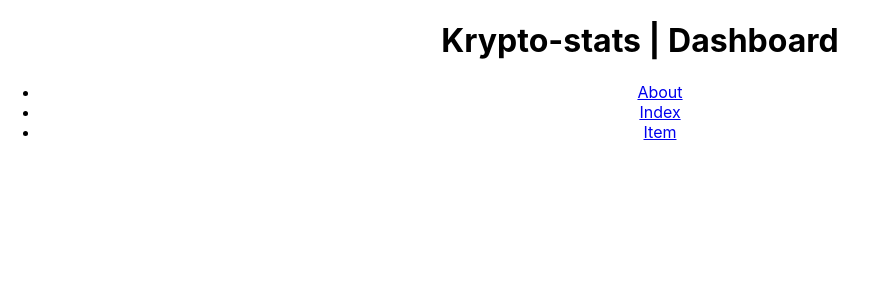
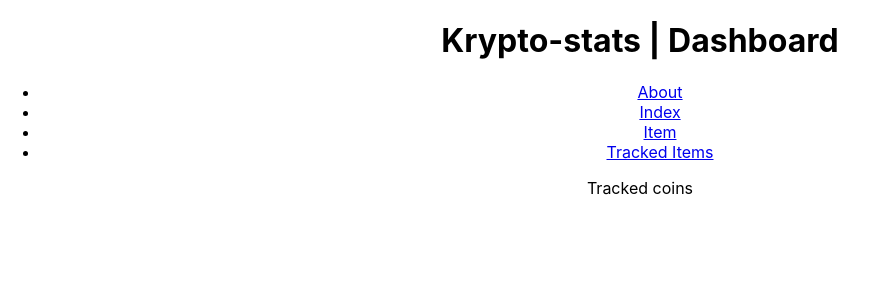
Before and after one commit to CalyCherkaoui/kryptostats-board, a React (Create React App) app: page /tracked in a window 1280 px wide. Shown: the top 300 px of the page, without its empty margins (0-877 px from the left). Built offline with nearby package versions, Linux system fonts and the light colour scheme.

Commit message:
Add Tracked coins page

```diff
--- a/src/App.js
+++ b/src/App.js
@@ -5,6 +5,7 @@ import Navigation from './components/Navigation';
 import CoinsIndexPage from './pages/CoinsIndexPage';
 import AboutPage from './pages/AboutPage';
 import CoinDetailPage from './pages/CoinDetailPage';
+import TrackedCoinsPage from './pages/TrackedCoinsPage';
 
 function App() {
   return (
@@ -14,6 +15,7 @@ function App() {
         <Route exact path="/" component={CoinsIndexPage} />
         <Route exact path="/about" component={AboutPage} />
         <Route exact path="/item" component={CoinDetailPage} />
+        <Route exact path="/tracked" component={TrackedCoinsPage} />
       </BrowserRouter>
     </div>
   );
--- a/src/components/Navigation.jsx
+++ b/src/components/Navigation.jsx
@@ -15,6 +15,9 @@ function Navigation() {
         <li className="nav_item">
           <Link to="/item" className="nav_link">Item</Link>
         </li>
+        <li className="nav_item">
+          <Link to="/tracked" className="nav_link">Tracked Items</Link>
+        </li>
       </ul>
     </div>
   );
--- /dev/null
+++ b/src/pages/TrackedCoinsPage.jsx
@@ -0,0 +1,12 @@
+/* eslint-disable arrow-body-style */
+import React from 'react';
+
+const TrackedCoinsPage = () => {
+  return (
+    <div>
+      Tracked coins
+    </div>
+  );
+};
+
+export default TrackedCoinsPage;
```
